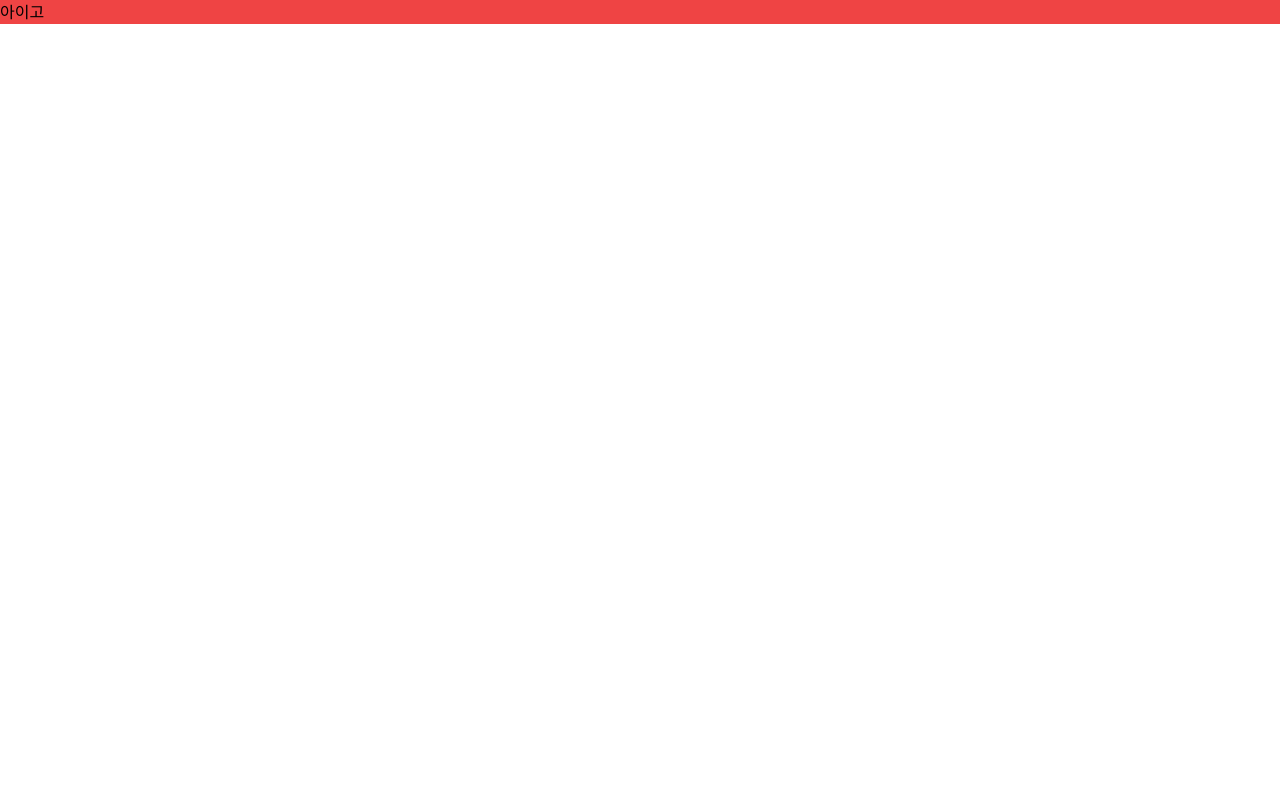
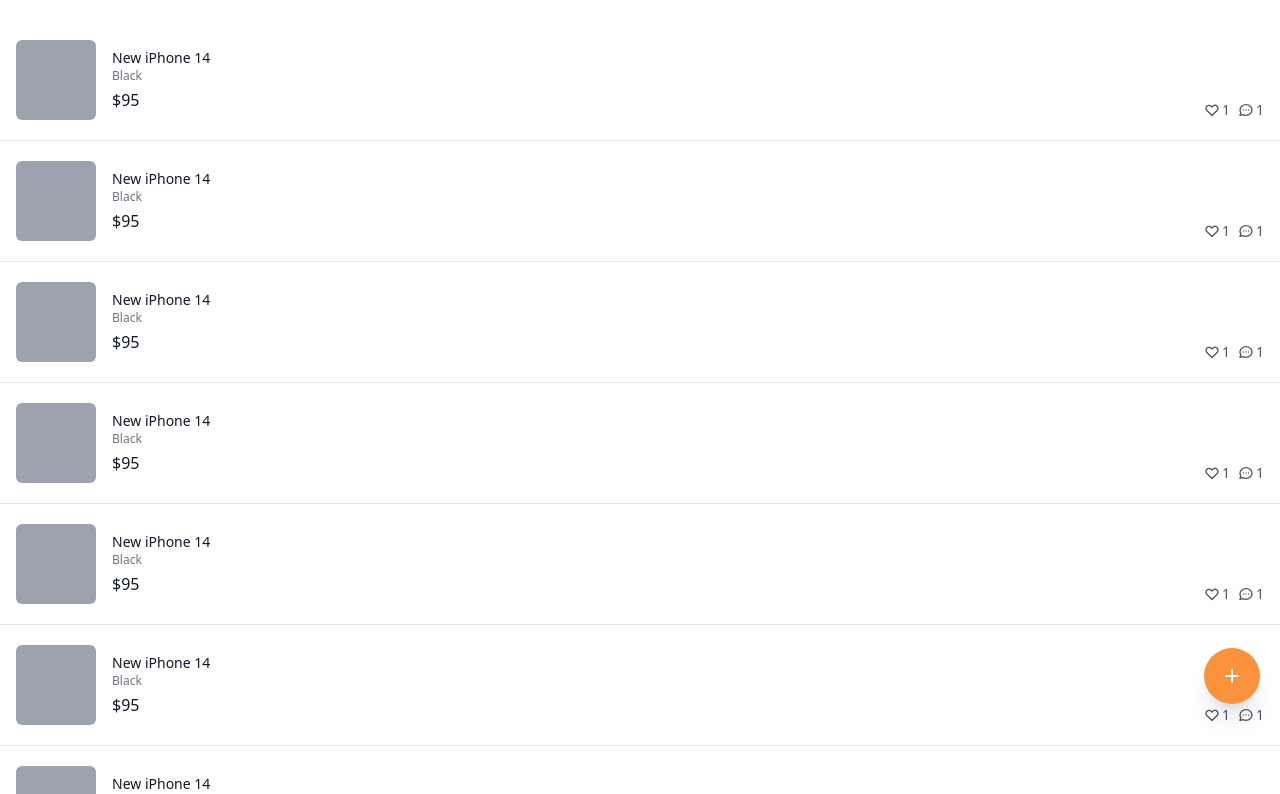
Before and after one commit to jliliflora/carrot-market-app, a Next.js app: page / in a window 1280 px wide. Shown: the top 794 px of the page. Built offline with nearby package versions, Linux system fonts and the light colour scheme.

Commit message:
home page ui

```diff
--- a/pages/index.tsx
+++ b/pages/index.tsx
@@ -13,5 +13,79 @@
 });
 
 export default function Home() {
-  return <div className="bg-red-500">아이고</div>;
+  return (
+    <div className="flex flex-col space-y-5 py-10">
+      {[1, 1, 1, 1, 1, 1, 1, 1, 1, 1, 1, 1].map((_, i) => (
+        <div
+          key={i}
+          className="flex px-4 border-b pb-5 cursor-pointer justify-between"
+        >
+          <div className="flex space-x-4">
+            <div className="w-20 h-20 bg-gray-400 rounded-md" />
+
+            <div className="pt-2 flex flex-col">
+              <h3 className="text-sm font-medium text-gray-900">
+                New iPhone 14
+              </h3>
+              <span className="text-xs text-gray-500">Black</span>
+              <span className="font-medium mt-1 text-gray-900">$95</span>
+            </div>
+          </div>
+          <div className="flex space-x-2 items-end justify-end">
+            <div className="flex space-x-0.5 items-center text-sm  text-gray-600">
+              <svg
+                className="w-4 h-4"
+                fill="none"
+                stroke="currentColor"
+                viewBox="0 0 24 24"
+                xmlns="http://www.w3.org/2000/svg"
+              >
+                <path
+                  strokeLinecap="round"
+                  strokeLinejoin="round"
+                  strokeWidth="2"
+                  d="M4.318 6.318a4.5 4.5 0 000 6.364L12 20.364l7.682-7.682a4.5 4.5 0 00-6.364-6.364L12 7.636l-1.318-1.318a4.5 4.5 0 00-6.364 0z"
+                ></path>
+              </svg>
+              <span>1</span>
+            </div>
+            <div className="flex space-x-0.5 items-center text-sm  text-gray-600">
+              <svg
+                className="w-4 h-4"
+                fill="none"
+                stroke="currentColor"
+                viewBox="0 0 24 24"
+                xmlns="http://www.w3.org/2000/svg"
+              >
+                <path
+                  strokeLinecap="round"
+                  strokeLinejoin="round"
+                  strokeWidth="2"
+                  d="M8 12h.01M12 12h.01M16 12h.01M21 12c0 4.418-4.03 8-9 8a9.863 9.863 0 01-4.255-.949L3 20l1.395-3.72C3.512 15.042 3 13.574 3 12c0-4.418 4.03-8 9-8s9 3.582 9 8z"
+                ></path>
+              </svg>
+              <span>1</span>
+            </div>
+          </div>
+        </div>
+      ))}
+      <button className="fixed hover:bg-orange-500 transition-colors cursor-pointer  bottom-24 right-5 shadow-xl bg-orange-400 rounded-full p-4 text-white">
+        <svg
+          className="h-6 w-6"
+          xmlns="http://www.w3.org/2000/svg"
+          fill="none"
+          viewBox="0 0 24 24"
+          stroke="currentColor"
+          aria-hidden="true"
+        >
+          <path
+            strokeLinecap="round"
+            strokeLinejoin="round"
+            strokeWidth="2"
+            d="M12 6v6m0 0v6m0-6h6m-6 0H6"
+          />
+        </svg>
+      </button>
+    </div>
+  );
 }
```
